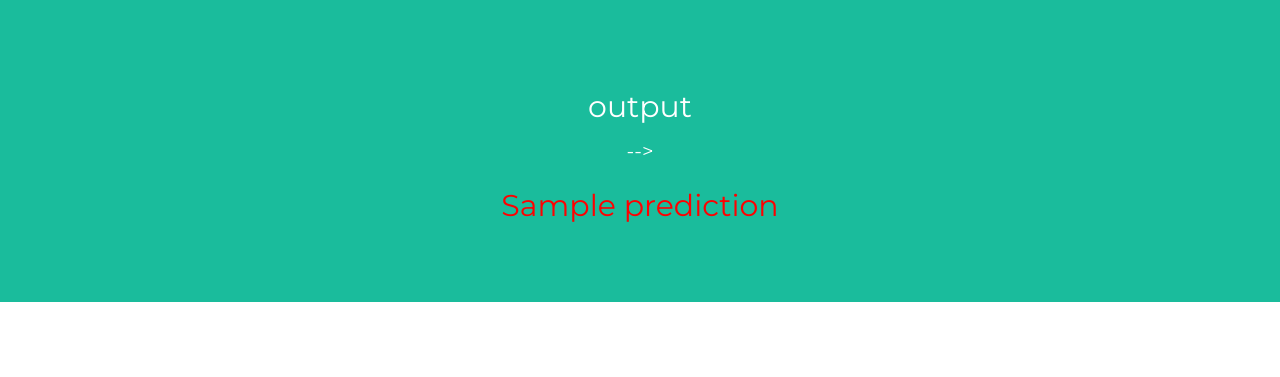
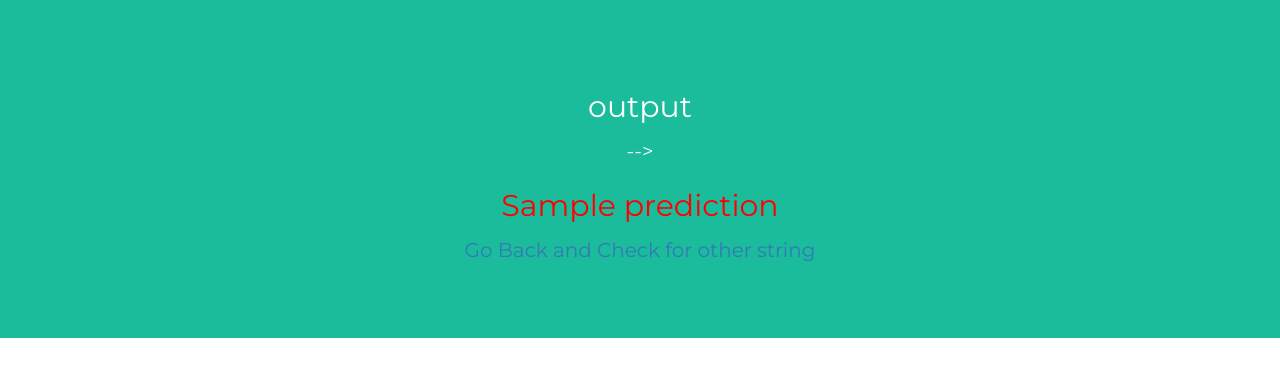
Before and after one commit to nmodem2k/maximl, a Flask app: template templates/result.html in a window 1280 px wide. Shown: the top 377 px of the page. Run offline with Flask 2, Linux system fonts and the light colour scheme; the template is opened without the code that fills it: most values are stand-ins (such as "Sample title", 1, 10 or a date in 2020); some libraries are stand-ins or nearby versions.

Commit message:
Update result.html

```diff
--- a/templates/result.html
+++ b/templates/result.html
@@ -88,6 +88,7 @@
 
 
 <h2 style="color:red;">{{prediction}}</h2>
+<a href="https://nmodem2k.herokuapp.com/">Go Back and Check for other string</a>
 
 </div>
 
```
